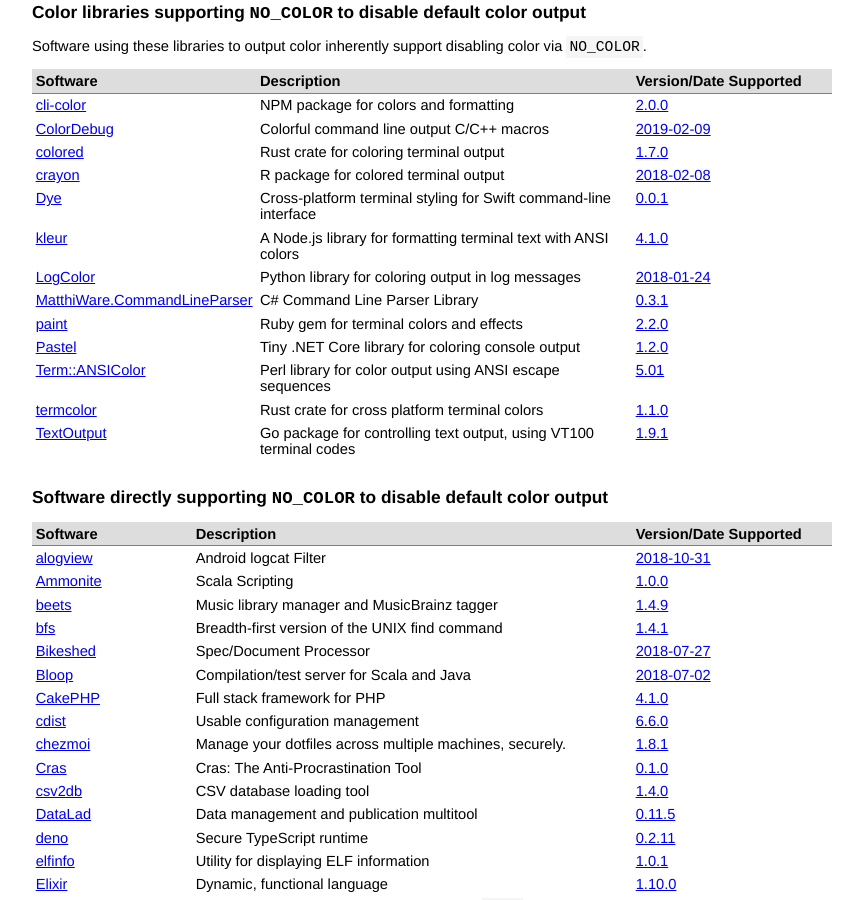
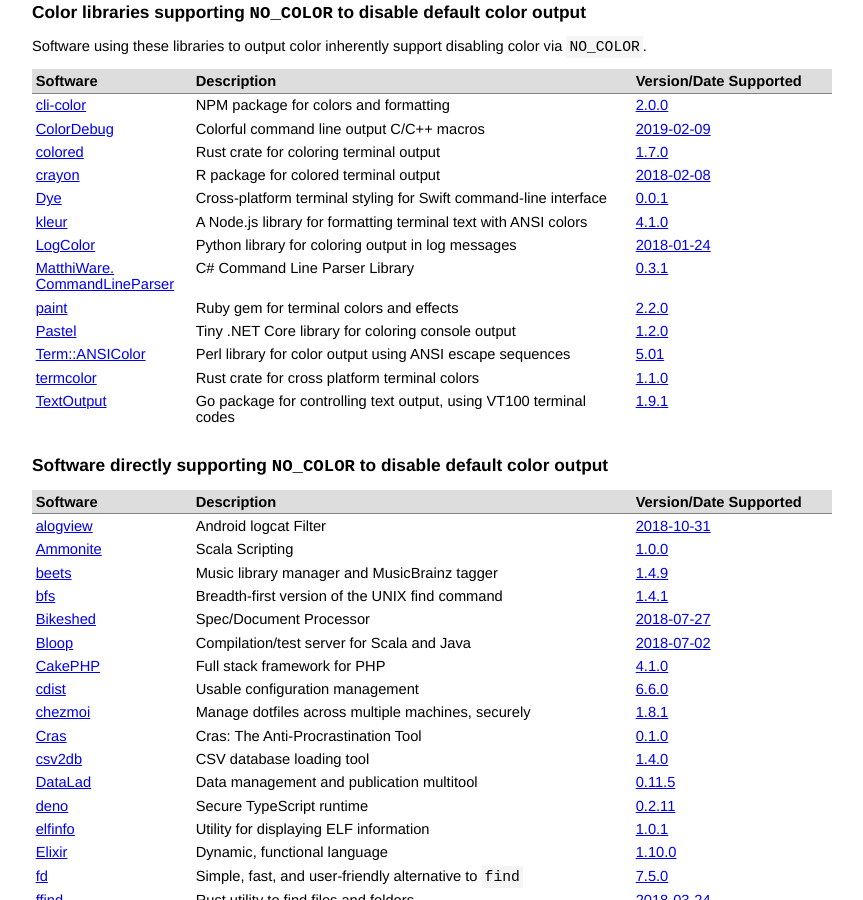
Before and after one commit to jcs/no_color, a Jekyll site: the page built from index.md, in a window 1280 px wide and 900 px high, scrolled down 396 px. Shown: the whole window, without its empty margins (208-1071 px from the left). Built offline with Jekyll 4.4.1, drawn with Linux system fonts in a browser that asks for light colours; our own code applies the rules of GitHub Pages for plain Markdown files.

Commit message:
index: some minor tweaks

```diff
--- a/index.md
+++ b/index.md
@@ -47,7 +47,7 @@ color via `NO_COLOR`.
 | [Dye](https://github.com/dduan/Dye) | Cross-platform terminal styling for Swift command-line interface | [0.0.1](https://github.com/dduan/Dye/releases/tag/0.0.1) |
 | [kleur](https://github.com/lukeed/kleur) | A Node.js library for formatting terminal text with ANSI colors | [4.1.0](https://github.com/lukeed/kleur/releases/tag/v4.1.0) |
 | [LogColor](https://github.com/induane/logcolor) | Python library for coloring output in log messages | [2018-01-24](https://github.com/induane/logcolor/commit/0092b0af2a1506eee2b0ca028b1cf51f78fc91fa) |
-| [MatthiWare.CommandLineParser](https://github.com/MatthiWare/CommandLineParser.Core) | C# Command Line Parser Library | [0.3.1](https://github.com/MatthiWare/CommandLineParser.Core/commit/240154043afadee1a581866f537b22048d2f69bc) |
+| [MatthiWare. CommandLineParser](https://github.com/MatthiWare/CommandLineParser.Core) | C# Command Line Parser Library | [0.3.1](https://github.com/MatthiWare/CommandLineParser.Core/commit/240154043afadee1a581866f537b22048d2f69bc) |
 | [paint](https://github.com/janlelis/paint) | Ruby gem for terminal colors and effects | [2.2.0](https://github.com/janlelis/paint/tree/v2.2.0) |
 | [Pastel](https://github.com/silkfire/Pastel) | Tiny .NET Core library for coloring console output | [1.2.0](https://github.com/silkfire/Pastel/commit/8a89c2930a2b7ff2c6beae67e6c00fe1d74189d5) |
 | [Term::ANSIColor](https://metacpan.org/release/Term-ANSIColor) | Perl library for color output using ANSI escape sequences | [5.01](https://metacpan.org/changes/release/RRA/Term-ANSIColor-5.01) |
@@ -67,7 +67,7 @@ color via `NO_COLOR`.
 | [Bloop](https://github.com/scalacenter/bloop) | Compilation/test server for Scala and Java | [2018-07-02](https://github.com/scalacenter/bloop/pull/555/commits/ff6f17a0155633f86440e10d7889f077e7fbc91c) |
 | [CakePHP](https://github.com/cakephp/cakephp) | Full stack framework for PHP | [4.1.0](https://github.com/cakephp/cakephp/pull/14158) |
 | [cdist](https://www.cdi.st/) | Usable configuration management | [6.6.0](https://code.ungleich.ch/ungleich-public/cdist/-/releases/6.6.0) |
-| [chezmoi](https://chezmoi.io/) | Manage your dotfiles across multiple machines, securely. | [1.8.1](https://github.com/twpayne/chezmoi/releases/tag/v1.8.1) |
+| [chezmoi](https://chezmoi.io/) | Manage dotfiles across multiple machines, securely | [1.8.1](https://github.com/twpayne/chezmoi/releases/tag/v1.8.1) |
 | [Cras](https://sr.ht/~emvigo/cras) | Cras: The Anti-Procrastination Tool | [0.1.0](https://git.sr.ht/~emvigo/cras/tree/0.1.0) |
 | [csv2db](https://csv2db.github.io/) | CSV database loading tool | [1.4.0](https://github.com/csv2db/csv2db/releases/tag/v1.4.0) |
 | [DataLad](https://www.datalad.org/) | Data management and publication multitool | [0.11.5](https://github.com/datalad/datalad/releases/tag/0.11.5) |
```
